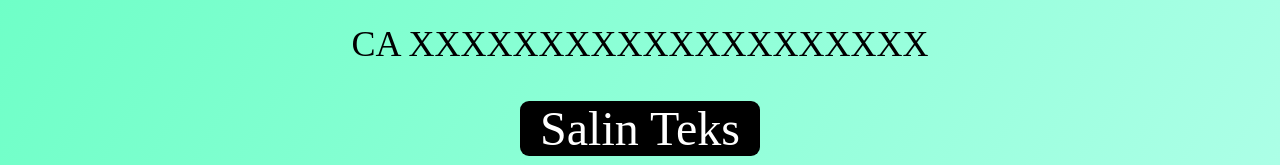
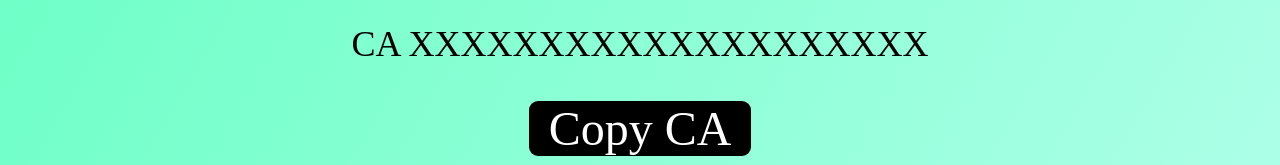
Before and after one commit to MasterChain19/NXTGUY, a plain HTML site: page index.html in a window 1280 px wide. Shown: the part 635-800 px from the top of the page. Drawn offline with Linux system fonts and the light colour scheme; a web font is replaced by a local one.

Commit message:
Update index.html

```diff
--- a/index.html
+++ b/index.html
@@ -31,7 +31,7 @@
     </div>
     <center>
       <p class="delius-unicase-regular" id="copy-text">CA XXXXXXXXXXXXXXXXXXXX</p>
-      <button id="copy-button">Salin Teks</button>
+      <button id="copy-button">Copy CA</button>
     </center>
   </section>
 
```
